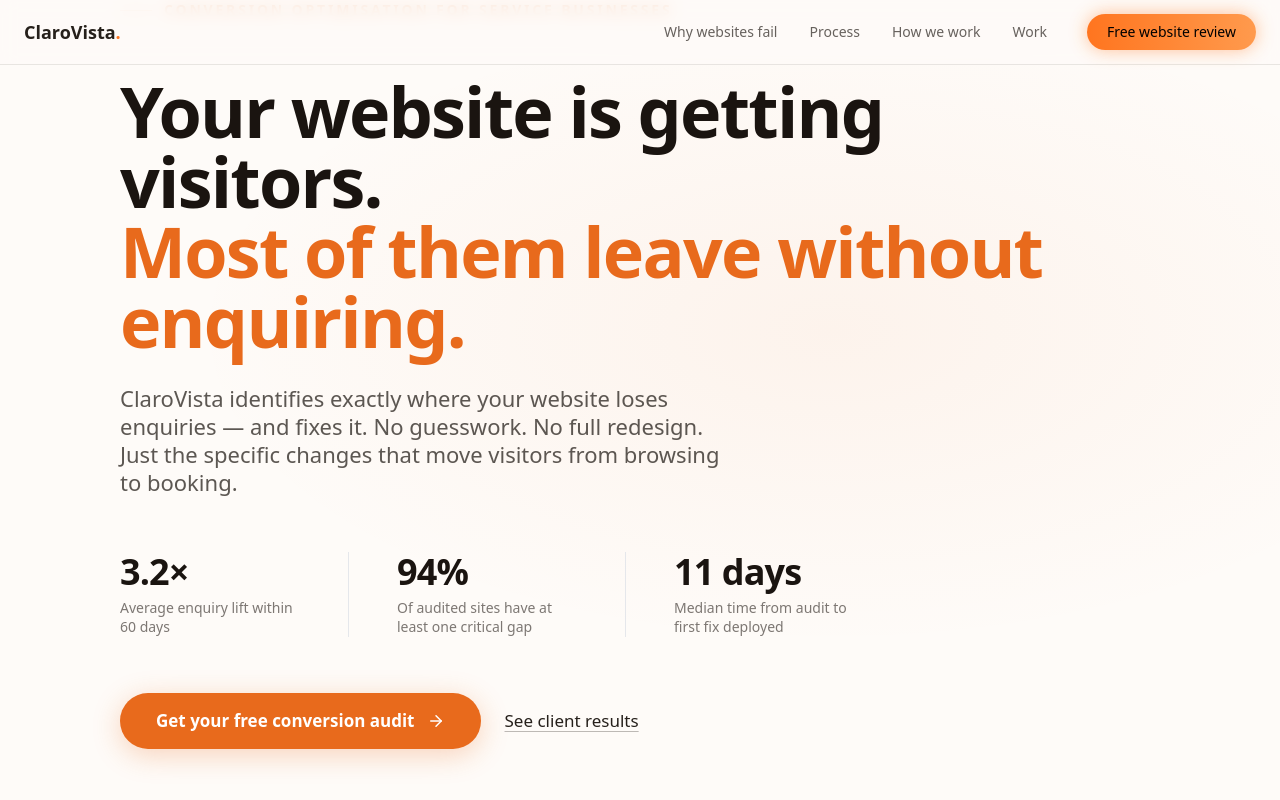
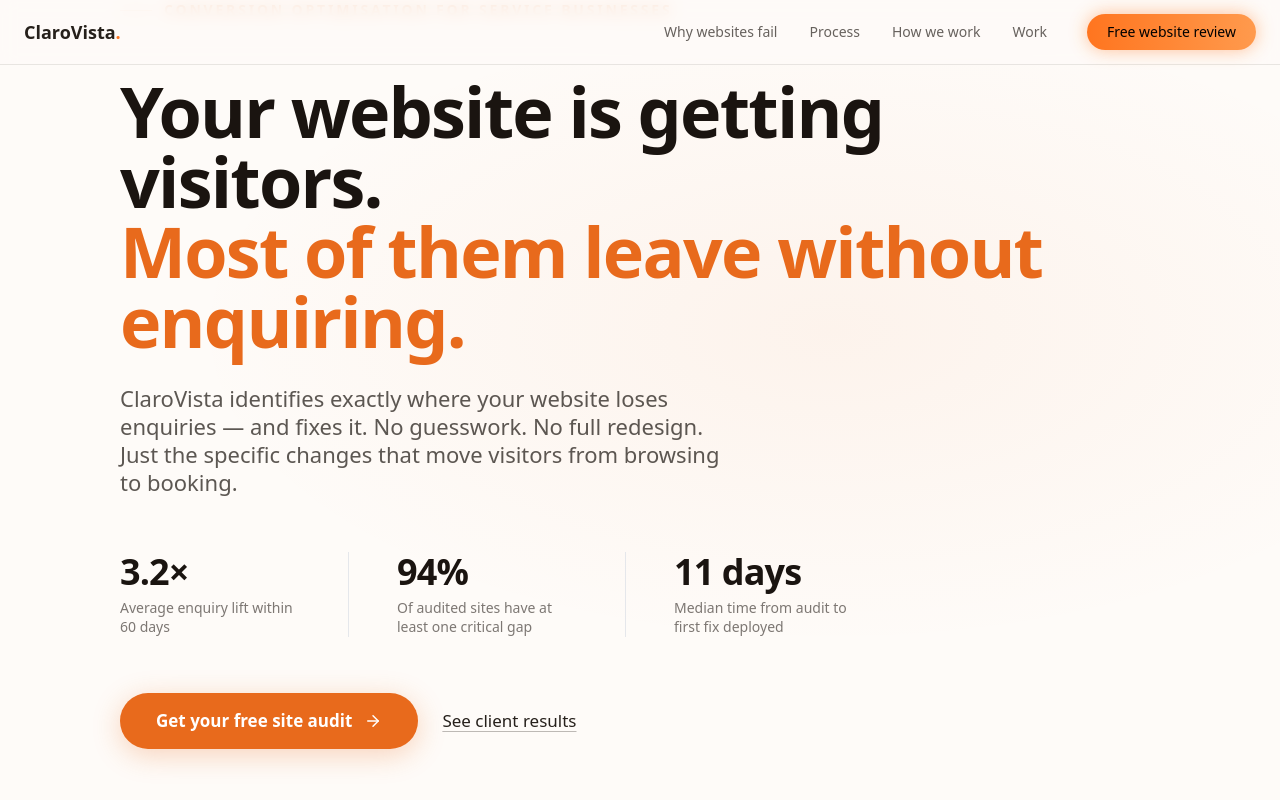
Before and after one commit to dharanshetty05/ClaroVista, a Next.js app: page / in a window 1280 px wide. Shown: the top 800 px of the page. Built offline with nearby package versions, Linux system fonts and the light colour scheme.

Commit message:
fix: minor fixes in hero section

```diff
--- a/components/Hero.tsx
+++ b/components/Hero.tsx
@@ -3,7 +3,6 @@
 import { motion } from "framer-motion"
 import { ArrowRight, CheckCircle2 } from "lucide-react"
 
-// ─── Proof stats ────────────────────────────────────────────────────────────
 const stats = [
   { value: "3.2×", label: "Average enquiry lift within 60 days" },
   { value: "94%", label: "Of audited sites have at least one critical gap" },
@@ -143,7 +142,7 @@ export default function Hero() {
                 focus-visible:ring-offset-2
               "
             >
-              Get your free conversion audit
+              Get your free site audit
               <ArrowRight
                 size={18}
                 className="transition-transform duration-300 group-hover:translate-x-1"
```
